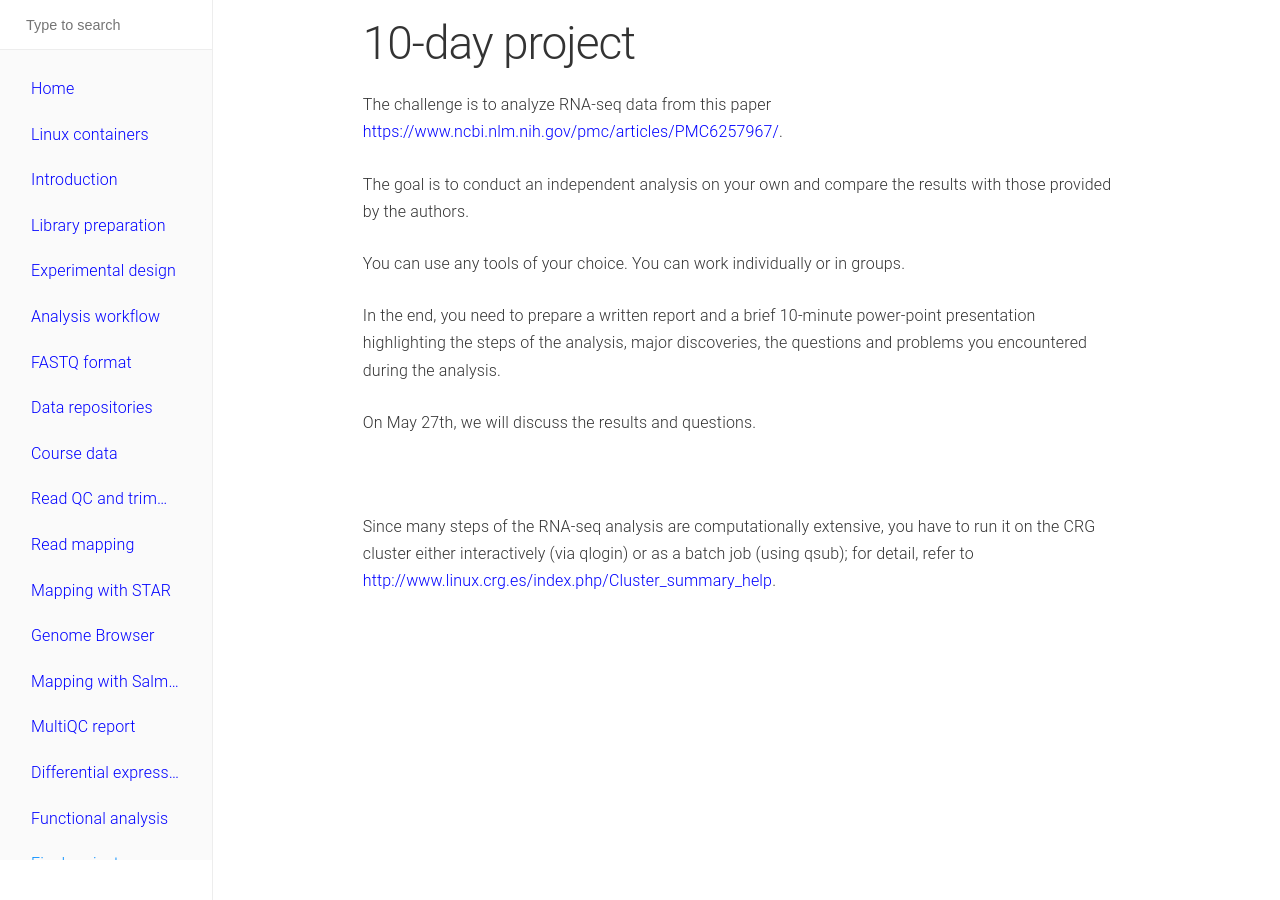
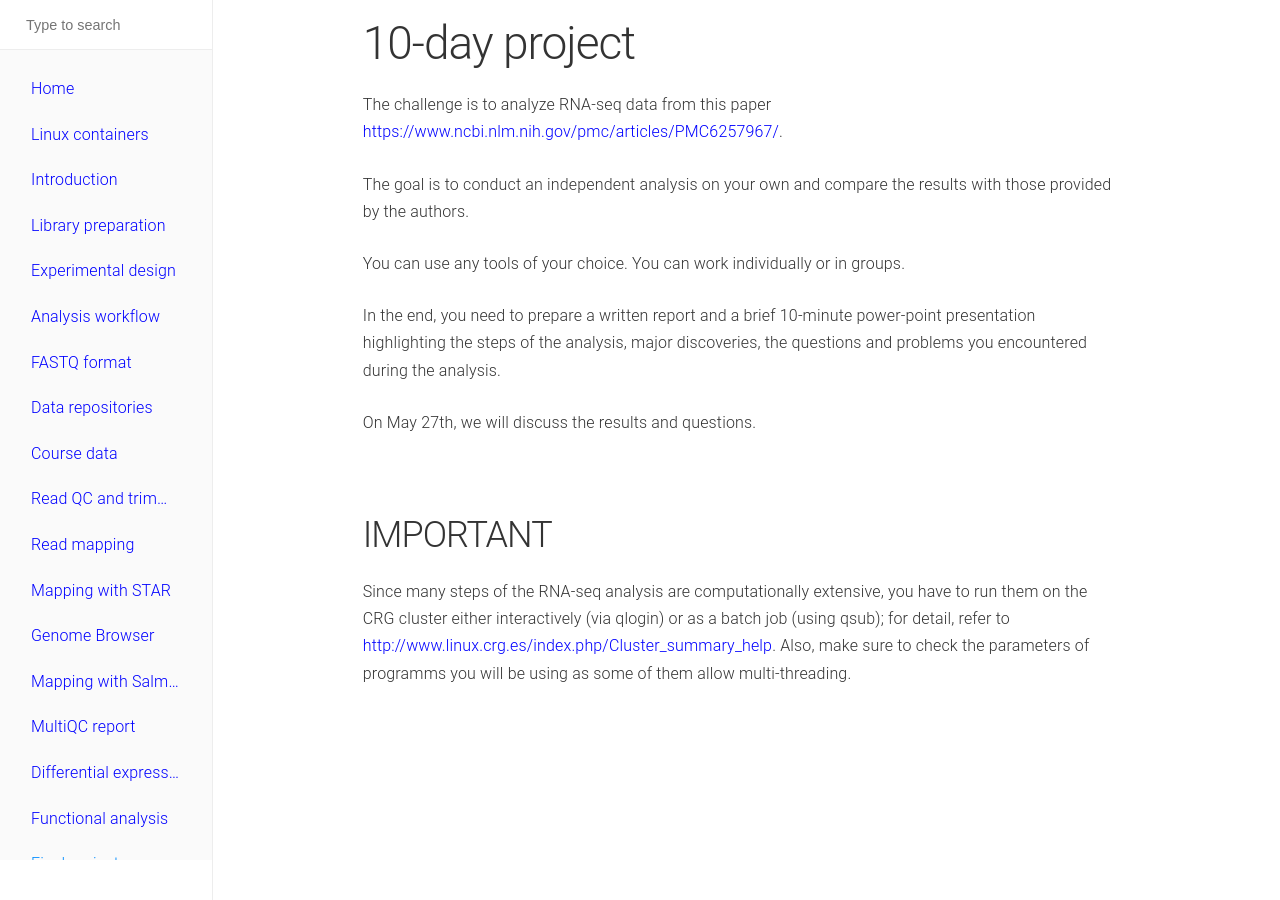
Before and after one commit to biocorecrg/RNAseq_course_2019, a Jekyll site: the page built from docs/challenge.md, in a window 1280 px wide. Built offline with Jekyll 4.4.1, drawn with Linux system fonts in a browser that asks for light colours.

Commit message:
Update challenge.md

```diff
--- a/docs/challenge.md
+++ b/docs/challenge.md
@@ -21,6 +21,8 @@ On May 27th, we will discuss the results and questions.
 
 <br/>
 
-Since many steps of the RNA-seq analysis are computationally extensive, you have to run it on the CRG cluster either interactively (via qlogin) or as a batch job (using qsub); for detail, refer to [http://www.linux.crg.es/index.php/Cluster_summary_help](http://www.linux.crg.es/index.php/Cluster_summary_help).
+## IMPORTANT
+Since many steps of the RNA-seq analysis are computationally extensive, you have to run them on the CRG cluster either interactively (via qlogin) or as a batch job (using qsub); for detail, refer to [http://www.linux.crg.es/index.php/Cluster_summary_help](http://www.linux.crg.es/index.php/Cluster_summary_help).
+Also, make sure to check the parameters of programms you will be using as some of them allow multi-threading.
 
 <br/>
```
